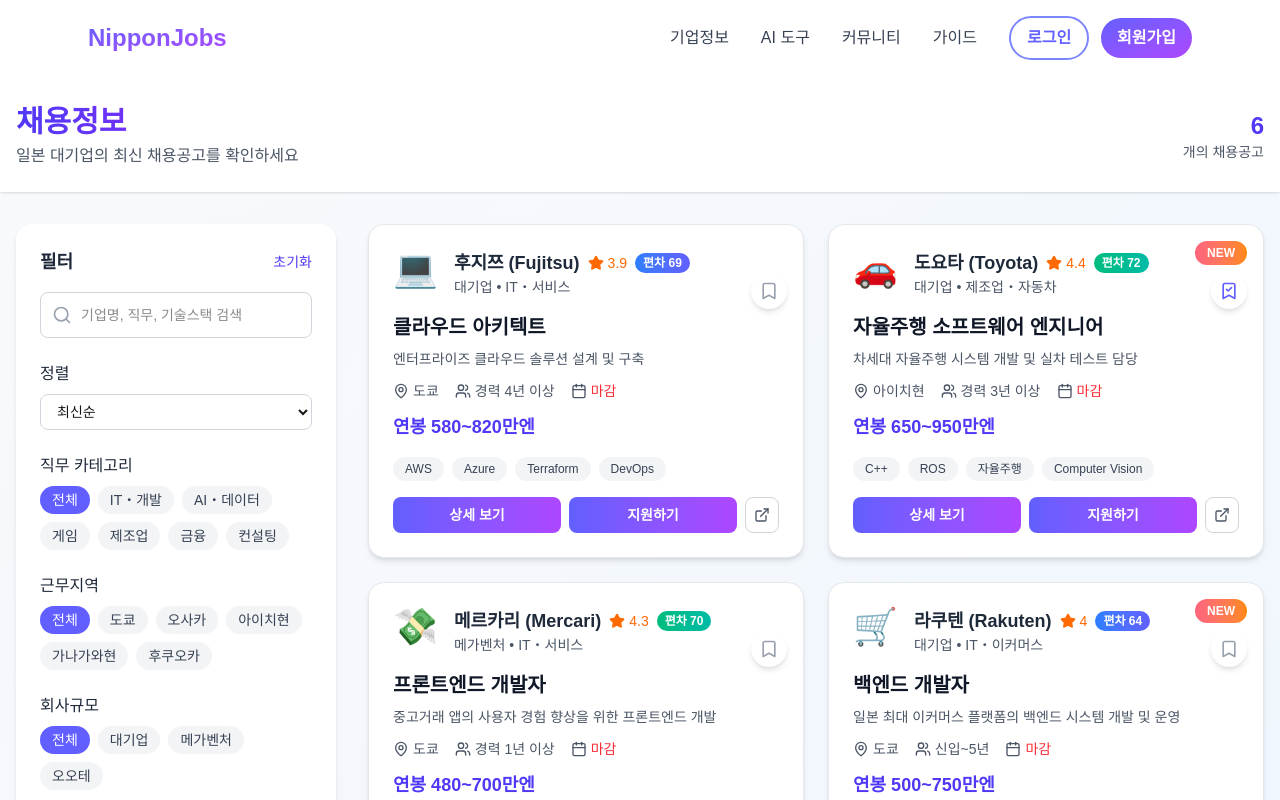
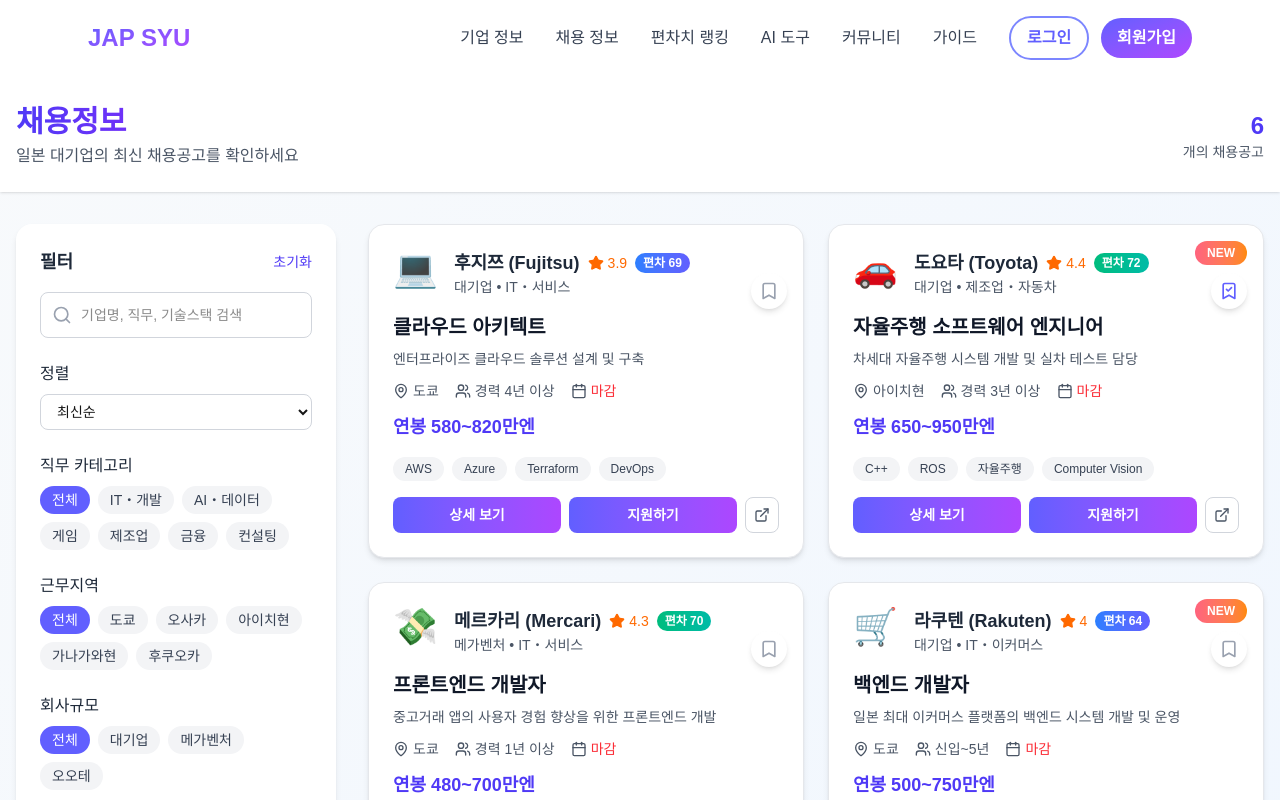
Before and after one commit to JapSyu/front, a Next.js app: page /jobs in a window 1280 px wide. Shown: the top 800 px of the page. Built offline with nearby package versions, Linux system fonts and the light colour scheme.

Commit message:
feat: 헤더 항목 추가
- 기업 정보, 채용정보, 편차치 랭킹

```diff
--- a/src/components/Header.tsx
+++ b/src/components/Header.tsx
@@ -48,16 +48,18 @@
           className="text-xl font-extrabold bg-gradient-to-br from-indigo-500 to-purple-500 bg-clip-text text-transparent md:text-2xl"
           onClick={() => setOpen(false)}
         >
-          NipponJobs
+          JAP SYU
         </Link>
 
         {/* 우측: 데스크톱 네비 + 버튼 */}
         <div className="hidden items-center gap-8 md:flex">
           <ul className="flex items-center gap-8">
-            <li><a href="#companies" onClick={smooth('#companies')} className="font-medium text-gray-700 transition hover:text-indigo-600">기업정보</a></li>
-            <li><a href="#ai-tools" onClick={smooth('#ai-tools')} className="font-medium text-gray-700 transition hover:text-indigo-600">AI 도구</a></li>
-            <li><a href="#community" onClick={smooth('#community')} className="font-medium text-gray-700 transition hover:text-indigo-600">커뮤니티</a></li>
-            <li><a href="#guide" onClick={smooth('#guide')} className="font-medium text-gray-700 transition hover:text-indigo-600">가이드</a></li>
+            <li><Link href="/company" className="font-medium text-gray-700 transition hover:text-indigo-600">기업 정보</Link></li>
+            <li><Link href="/jobs" className="font-medium text-gray-700 transition hover:text-indigo-600">채용 정보</Link></li>
+            <li><Link href="/hensachi" className="font-medium text-gray-700 transition hover:text-indigo-600">편차치 랭킹</Link></li>
+            <li><Link href="/ai-tools" className="font-medium text-gray-700 transition hover:text-indigo-600">AI 도구</Link></li>
+            <li><Link href="/community" className="font-medium text-gray-700 transition hover:text-indigo-600">커뮤니티</Link></li>
+            <li><Link href="/guide" className="font-medium text-gray-700 transition hover:text-indigo-600">가이드</Link></li>
           </ul>
           <div className="flex items-center gap-3">
             <Link href="/login" className="rounded-full border-2 border-indigo-400 px-4 py-2 font-semibold text-indigo-500 transition hover:-translate-y-0.5 hover:bg-indigo-500 hover:text-white">
@@ -99,10 +101,12 @@
       >
         <div className="mx-auto max-w-6xl px-4">
           <ul className="flex flex-col gap-1">
-            <li><a href="#companies" onClick={smooth('#companies')} className="block rounded-md px-2 py-2 text-gray-800 hover:bg-gray-100">기업정보</a></li>
-            <li><a href="#ai-tools" onClick={smooth('#ai-tools')} className="block rounded-md px-2 py-2 text-gray-800 hover:bg-gray-100">AI 도구</a></li>
-            <li><a href="#community" onClick={smooth('#community')} className="block rounded-md px-2 py-2 text-gray-800 hover:bg-gray-100">커뮤니티</a></li>
-            <li><a href="#guide" onClick={smooth('#guide')} className="block rounded-md px-2 py-2 text-gray-800 hover:bg-gray-100">가이드</a></li>
+            <li><Link href="/company" onClick={() => setOpen(false)} className="block rounded-md px-2 py-2 text-gray-800 hover:bg-gray-100">기업 정보</Link></li>
+            <li><Link href="/jobs" onClick={() => setOpen(false)} className="block rounded-md px-2 py-2 text-gray-800 hover:bg-gray-100">채용 정보</Link></li>
+            <li><Link href="/hensachi" onClick={() => setOpen(false)} className="block rounded-md px-2 py-2 text-gray-800 hover:bg-gray-100">편차치 랭킹</Link></li>
+            <li><Link href="/ai-tools" onClick={() => setOpen(false)} className="block rounded-md px-2 py-2 text-gray-800 hover:bg-gray-100">AI 도구</Link></li>
+            <li><Link href="/community" onClick={() => setOpen(false)} className="block rounded-md px-2 py-2 text-gray-800 hover:bg-gray-100">커뮤니티</Link></li>
+            <li><Link href="/guide" onClick={() => setOpen(false)} className="block rounded-md px-2 py-2 text-gray-800 hover:bg-gray-100">가이드</Link></li>
           </ul>
           <div className="mt-3 flex gap-2">
             <Link href="/signup" onClick={() => setOpen(false)} className="flex-1 rounded-md bg-indigo-600 px-3 py-2 text-center font-semibold text-white">
```
Lines whose indentation alone changed are shown as unchanged.
